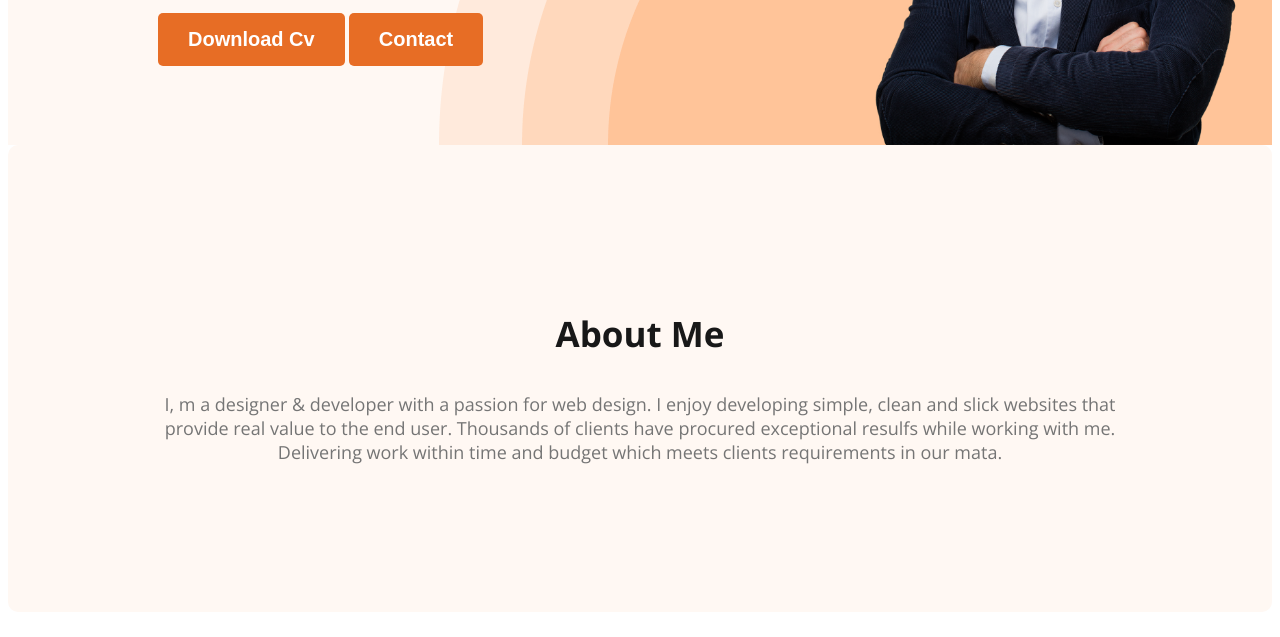
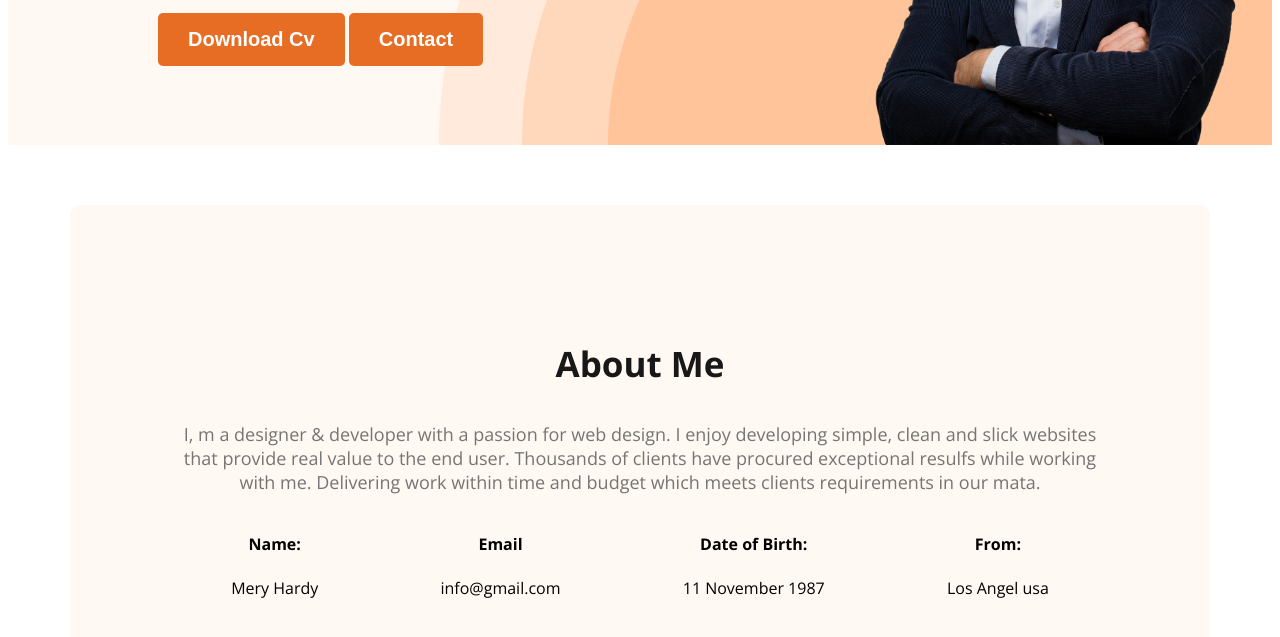
Before and after one commit to sufihasan/developer-portfolio-b9, a plain HTML site: page index.html in a window 1280 px wide. Shown: the part 441-1078 px from the top of the page. Drawn offline with nearby package versions, Linux system fonts and the light colour scheme.

Commit message:
adder info

```diff
--- a/index.html
+++ b/index.html
@@ -51,6 +51,26 @@
                 Thousands of clients have procured exceptional resulfs while working with me.
                 Delivering work within time and budget which meets clients requirements in our mata.
             </p>
+
+            <div class="about-info-container">
+                <div class="about-inf">
+                    <h4 class="info-title">Name:</h4>
+                    <p class="info-descrioption">Mery Hardy</p>
+                </div>
+                <div class="about-inf">
+                    <h4 class="info-title">Email</h4>
+                    <p class="info-descrioption">info@gmail.com</p>
+                </div>
+                <div class="about-inf">
+                    <h4 class="info-title">Date of Birth:</h4>
+                    <p class="info-descrioption">11 November 1987</p>
+                </div>
+                <div class="about-inf">
+                    <h4 class="info-title">From:</h4>
+                    <p class="info-descrioption">Los Angel usa</p>
+                </div>
+            </div>
+
         </section>
     </main>
 
--- a/styles/portfolio.css
+++ b/styles/portfolio.css
@@ -85,8 +85,8 @@ nav a {
 
 .about {
     background: #FFF8F3;
-    padding: 130px;
-    margin: 0px 0px;
+    padding: 100px;
+    margin: 60px 0px;
     border-radius: 10PX;
 }
 
@@ -102,3 +102,17 @@ nav a {
     text-align: center;
     font-size: 18px;
 }
+
+main {
+    max-width: 1140px;
+    margin: 0 auto;
+}
+
+.about-info-container {
+    display: flex;
+    justify-content: space-around;
+}
+
+.about-inf {
+    text-align: center;
+}
```
